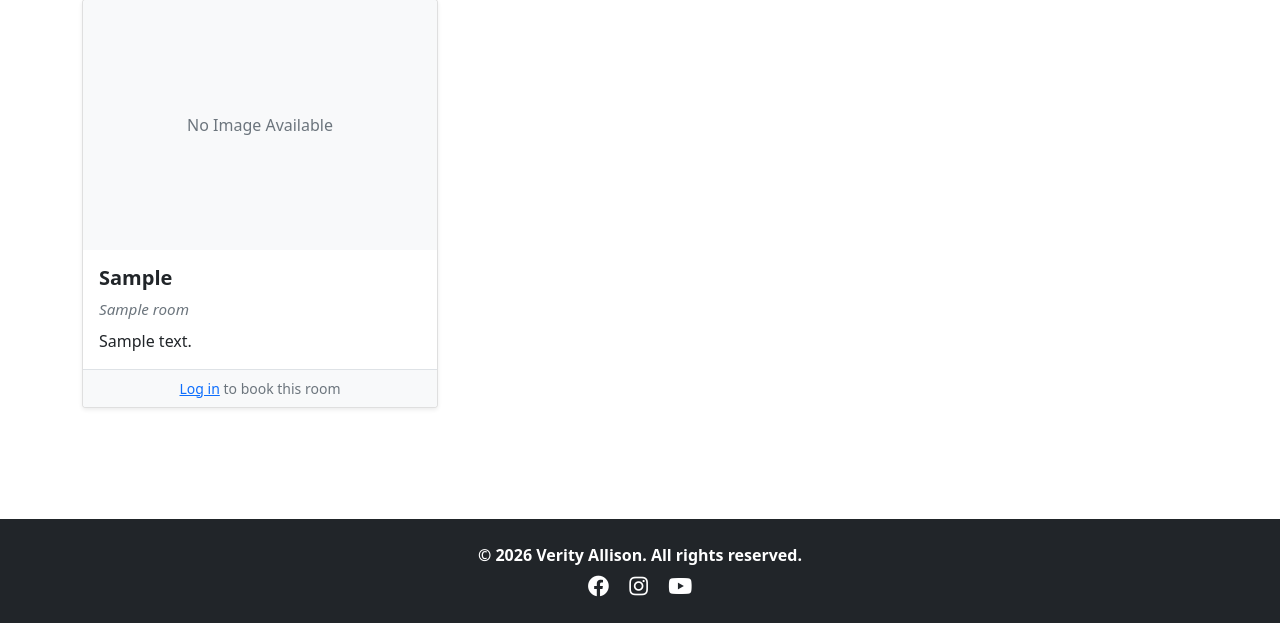
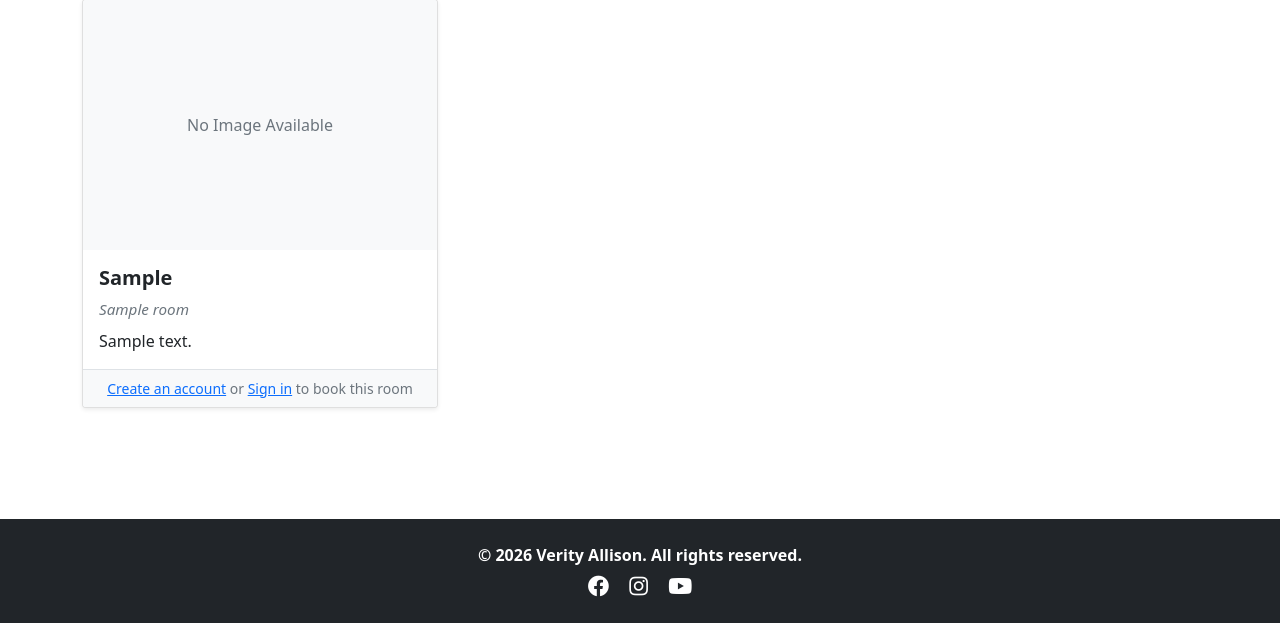
Before and after one commit to verytee/capstone_project, a Django app: page / in a window 1280 px wide. Shown: the part 177-800 px from the top of the page. Run offline with Django 4.2, Linux system fonts and the light colour scheme; tables that the repository leaves empty hold one stand-in row (values such as "Sample post").

Commit message:
add link to create an account as well as login to make a booking

```diff
--- a/booking/templates/booking/index.html
+++ b/booking/templates/booking/index.html
@@ -35,7 +35,7 @@
           </form>
           {% else %}
           <p class="text-center text-muted mb-0 small">
-            <a href="{% url 'account_login' %}">Log in</a> to book this room
+            <a href="{% url 'account_signup' %}">Create an account</a> or <a href="{% url 'account_login' %}">Sign in</a> to book this room
           </p>
           {% endif %}
         </div>
```
